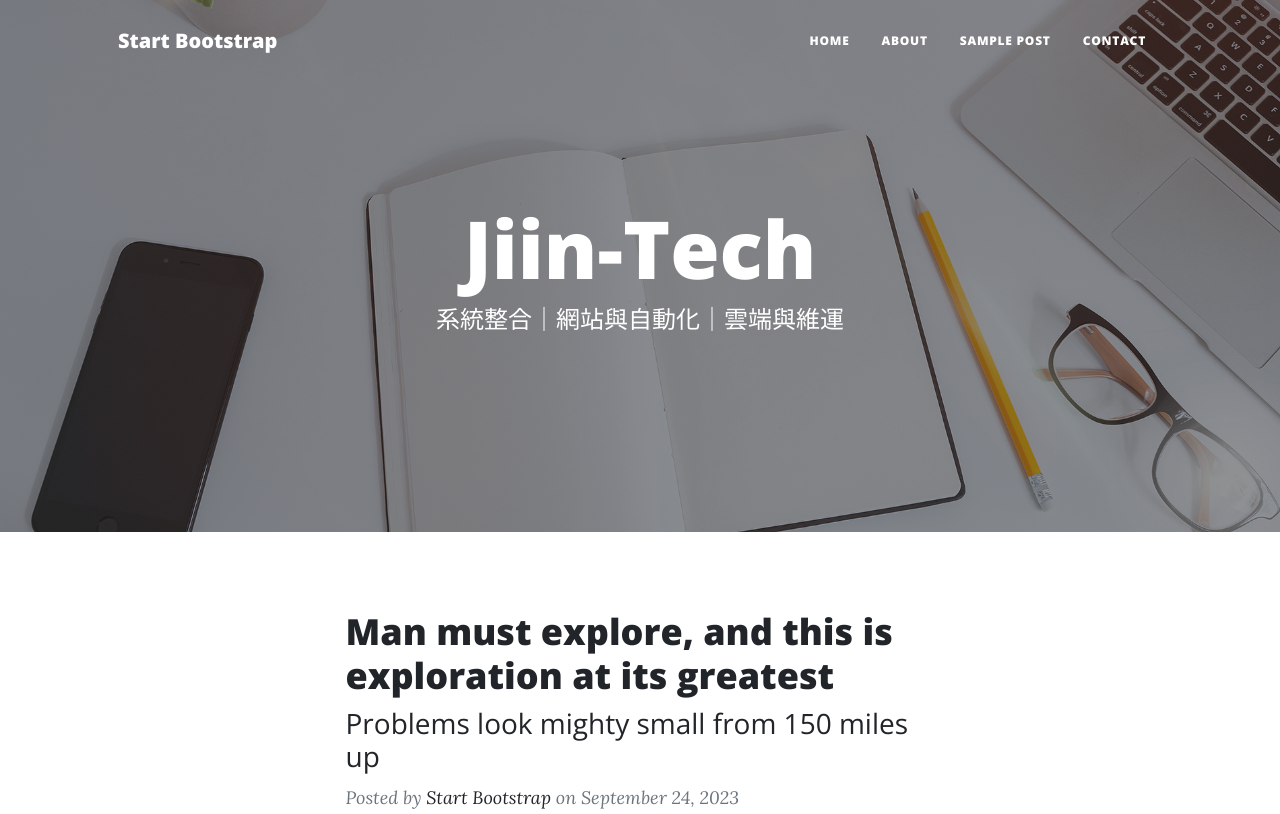
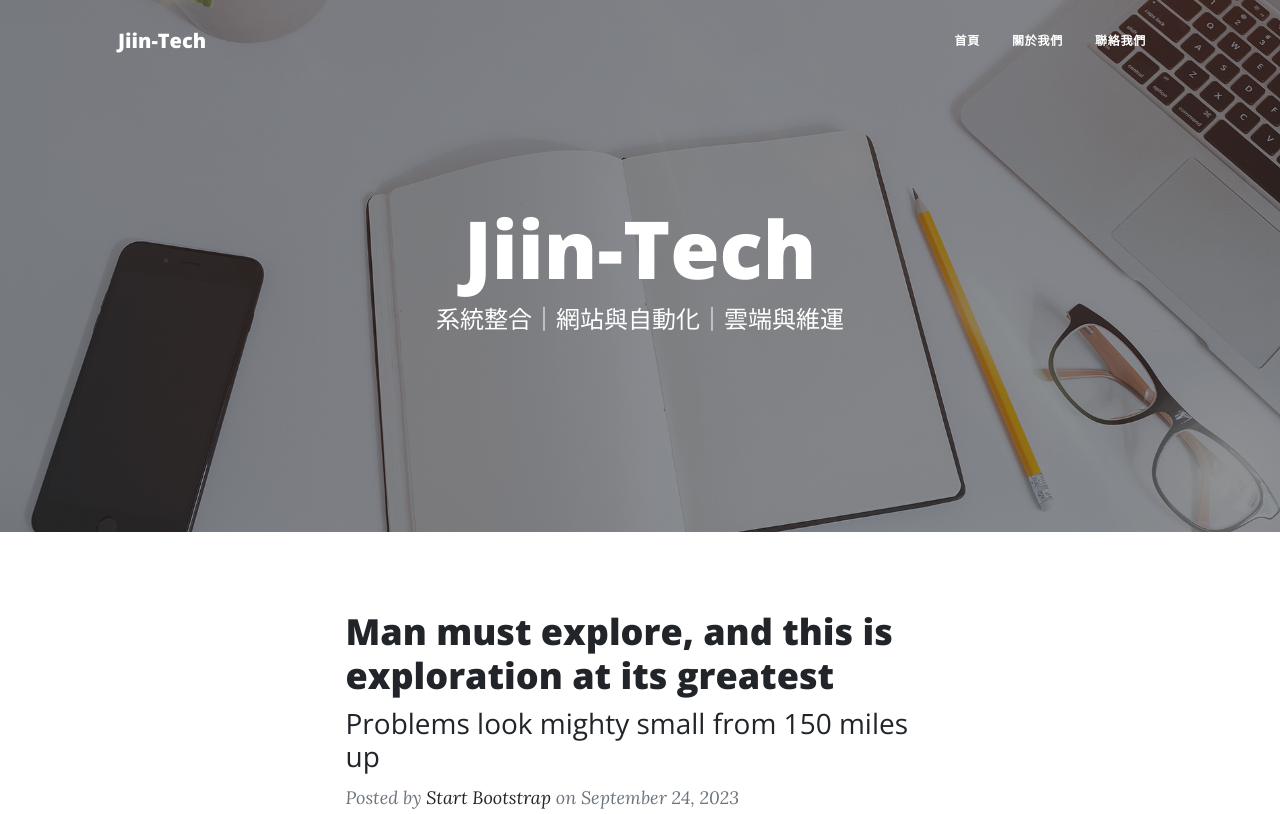
Before and after one commit to kidneysbobgelb1909/website, a website: page dist/index.html in a window 1280 px wide. Shown: the top 814 px of the page. Drawn offline with nearby package versions, Linux system fonts and the light colour scheme.

Commit message:
Update index.html

```diff
--- a/dist/index.html
+++ b/dist/index.html
@@ -19,17 +19,17 @@
         <!-- Navigation-->
         <nav class="navbar navbar-expand-lg navbar-light" id="mainNav">
             <div class="container px-4 px-lg-5">
-                <a class="navbar-brand" href="index.html">Start Bootstrap</a>
+                <a class="navbar-brand" href="index.html">Jiin-Tech</a>
                 <button class="navbar-toggler" type="button" data-bs-toggle="collapse" data-bs-target="#navbarResponsive" aria-controls="navbarResponsive" aria-expanded="false" aria-label="Toggle navigation">
                     Menu
                     <i class="fas fa-bars"></i>
                 </button>
                 <div class="collapse navbar-collapse" id="navbarResponsive">
                     <ul class="navbar-nav ms-auto py-4 py-lg-0">
-                        <li class="nav-item"><a class="nav-link px-lg-3 py-3 py-lg-4" href="index.html">Home</a></li>
-                        <li class="nav-item"><a class="nav-link px-lg-3 py-3 py-lg-4" href="about.html">About</a></li>
-                        <li class="nav-item"><a class="nav-link px-lg-3 py-3 py-lg-4" href="post.html">Sample Post</a></li>
-                        <li class="nav-item"><a class="nav-link px-lg-3 py-3 py-lg-4" href="contact.html">Contact</a></li>
+                        <li class="nav-item"><a class="nav-link px-lg-3 py-3 py-lg-4" href="index.html">首頁</a></li>
+                        <li class="nav-item"><a class="nav-link px-lg-3 py-3 py-lg-4" href="about.html">關於我們</a></li>
+                        <li class="nav-item"><a class="nav-link px-lg-3 py-3 py-lg-4" href="contact.html">聯絡我們</a></li>
+
                     </ul>
                 </div>
             </div>
```
